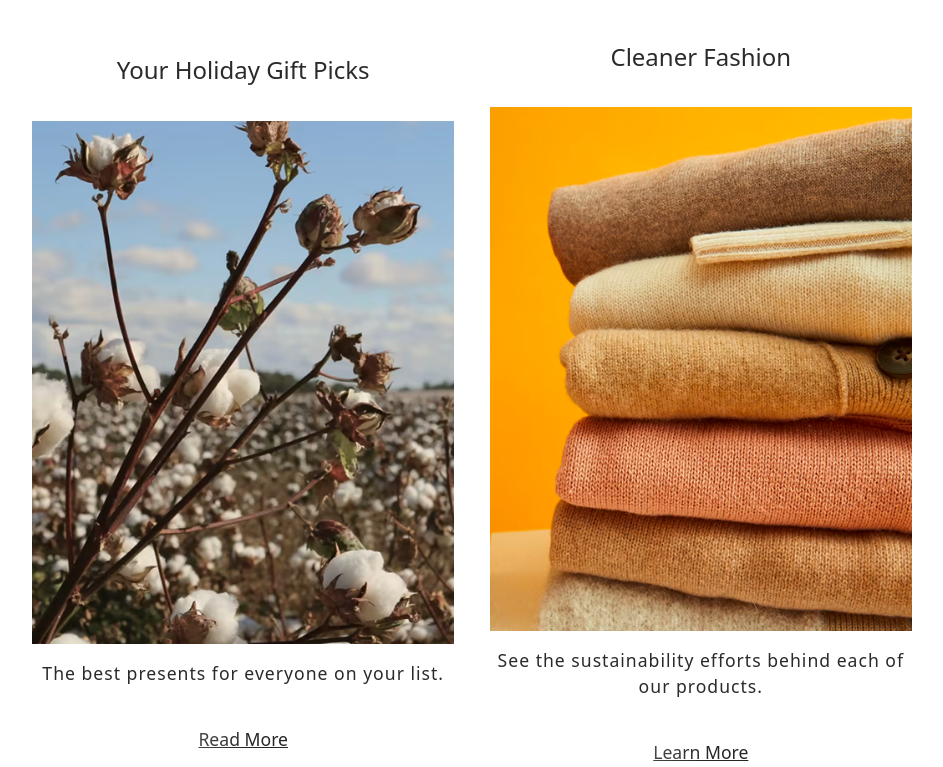
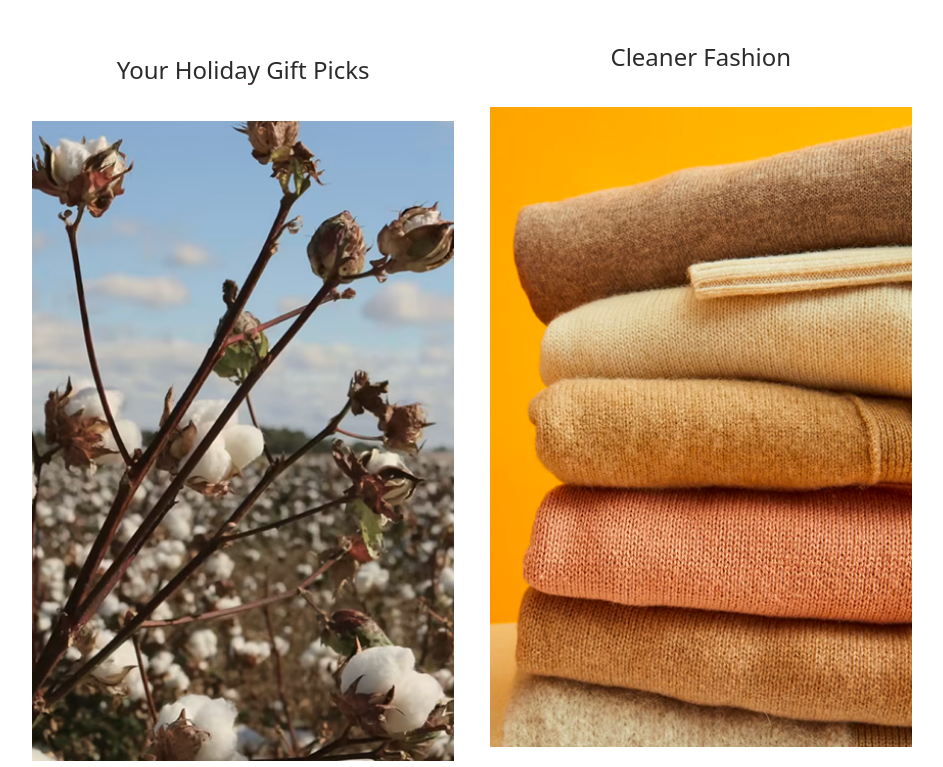
Before and after one commit to dangquangminh123/Everlane-Fashion, a React (Vite) app: page / in a window 1280 px wide. Shown: the part 2608-3375 px from the top of the page, without its empty margins (168-1111 px from the left). Built offline with nearby package versions, Linux system fonts and the light colour scheme.

Commit message:
gsapPost

```diff
--- a/package.json
+++ b/package.json
@@ -10,7 +10,9 @@
     "preview": "vite preview"
   },
   "dependencies": {
+    "@gsap/react": "^2.1.2",
     "bootstrap": "^5.3.3",
+    "gsap": "^3.12.7",
     "react": "^19.0.0",
     "react-bootstrap": "^2.10.9",
     "react-dom": "^19.0.0",
--- a/src/components/PopularPost/Postpopular.css
+++ b/src/components/PopularPost/Postpopular.css
@@ -5,6 +5,7 @@
 .PopularPost .PostBody {
     display: flex;
     padding: 0 10em;
+    height: 100%;
     justify-content: space-between;
     align-items: center;
 }
@@ -18,16 +19,16 @@
     display: flex;
     justify-content: flex-start;
     flex-direction: column;
-    overflow: hidden;
-    height: 100%;
+    overflow: visible;
+    height: 50%;
 }
 
 .PostBody .PostLeft img {
     width: 100%;
-    /* min-height: 39em; */
-    height: 65%;
+    height: 40em;
     object-fit: cover;
     margin-bottom: 1em;
+    transition: transform 0.5s ease;
 }
 
 .PostBody .PostLeft .TitlePost {
@@ -63,7 +64,7 @@
 .PostBody .PostLeft .TitlePost:hover,
 .PostBody .PostLeft .DescShort:hover {
     background-position: 0 0; /* Move background to show gradient */
-    font-weight: 500;
+    font-weight: 400;
 }
 
 
--- a/src/components/PopularPost/Postpopular.jsx
+++ b/src/components/PopularPost/Postpopular.jsx
@@ -1,23 +1,70 @@
-import React, { useState, useRef, useEffect }  from 'react';
+import React, { useRef } from 'react';
+import { gsap } from 'gsap';
+import { useGSAP } from '@gsap/react';
+
 import './Postpopular.css'
 import Post1 from '../../assets/Post/Popular1.png'
 import Post2 from '../../assets/Post/Popular2.png'
-const banners = [
+
+
+const PostPopular = [
     { img: Post1, title: "Your Holiday Gift Picks", desc: "The best presents for everyone on your list.", button: "Read More" },
     { img: Post2, title: "Cleaner Fashion", desc: "See the sustainability efforts behind each of our products.", button: "Learn More" },
 
 ];
+
+
+
 const Postpopular = () => {
+    const containerRef = useRef();
+
+    useGSAP(() => {
+        const posts = containerRef.current.querySelectorAll('.PostLeft');
+
+        posts.forEach((post, index) => {
+            const title = post.querySelector('.TitlePost');
+            const image = post.querySelector('img');
+            const desc = post.querySelector('.DescShort');
+            const button = post.querySelector('.ReadBtn');
+
+            // Tạo timeline cho các hoạt ảnh tuần tự
+            const tl = gsap.timeline({ delay: index * 0.5 });
+
+            tl.fromTo(title, { y: -50, opacity: 0 }, { y: 0, opacity: 1, duration: 0.5 });
+            tl.fromTo(image, { rotation: 0, scale: 0 }, { rotation: 360, scale: 1, duration: 1 }, '-=0.2');
+            tl.fromTo(desc, { y: -30, opacity: 0 }, { y: 0, opacity: 1, duration: 0.5 }, '-=0.5');
+            tl.fromTo(button, { x: -100, opacity: 0 }, { x: 0, opacity: 1, duration: 0.5 }, '-=0.3');
+
+           // Thêm sự kiện hover cho hình ảnh
+           const handleMouseEnter = () => {
+            gsap.to(image, { scale: 1.05, duration: 0.5 });
+            };
+
+            const handleMouseLeave = () => {
+                gsap.to(image, { scale: 1, duration: 0.5 });
+            };
+
+            image.addEventListener('mouseenter', handleMouseEnter);
+            image.addEventListener('mouseleave', handleMouseLeave);
+
+            // Cleanup sự kiện khi component unmount
+            return () => {
+                image.removeEventListener('mouseenter', handleMouseEnter);
+                image.removeEventListener('mouseleave', handleMouseLeave);
+            };
+        });
+    }, containerRef);
+
   return (
     <>
-        <div className="PopularPost">
+        <div className="PopularPost" ref={containerRef}>
             <div className="PostBody">
-                {banners.map((item, index) => (
+                {PostPopular.map((item, index) => (
                 <div className="PostLeft" key={index}>
                     <h4 className='TitlePost'>{item.title}</h4>
-                    <img src={item.img} alt='' />
+                    <img src={item.img} alt=''/>
                     <span className='DescShort'>{item.desc}</span>
-                    <button className='ReadBtn'>{item.button}</button>
+                    <button className='ReadBtn' >{item.button}</button>
                 </div>
                  ))}
             </div>
```
Also changed, not shown: 1 other file (tests, documents, lock files or other folders).
